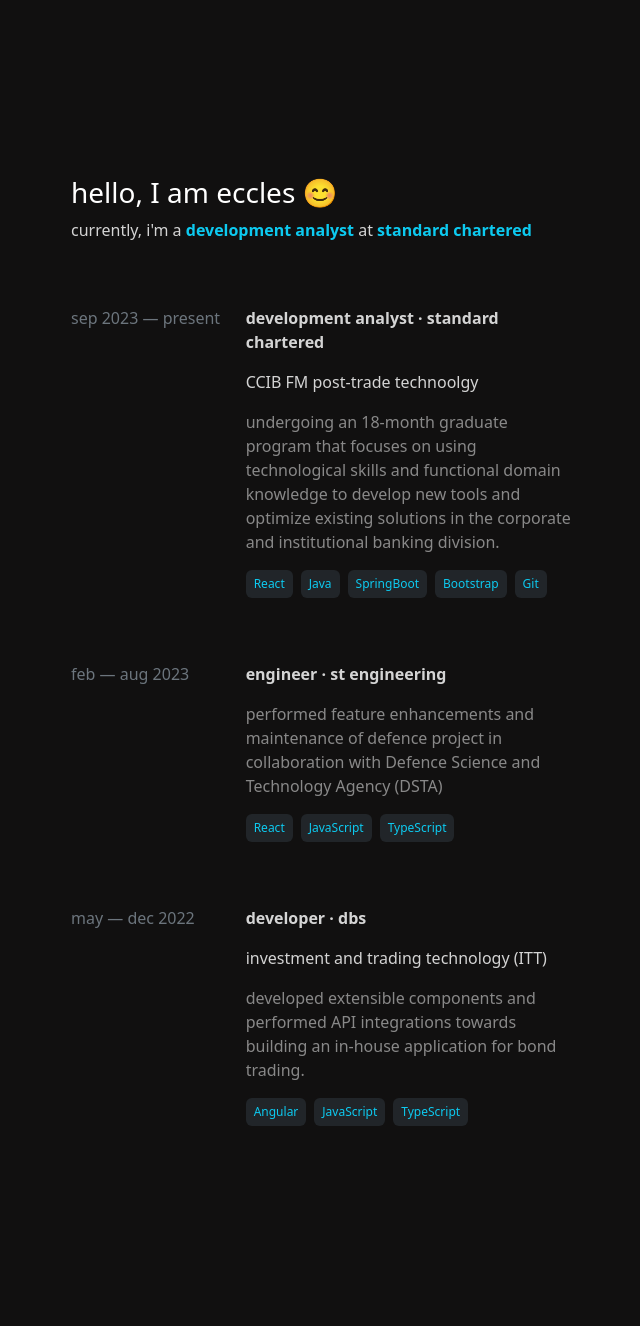
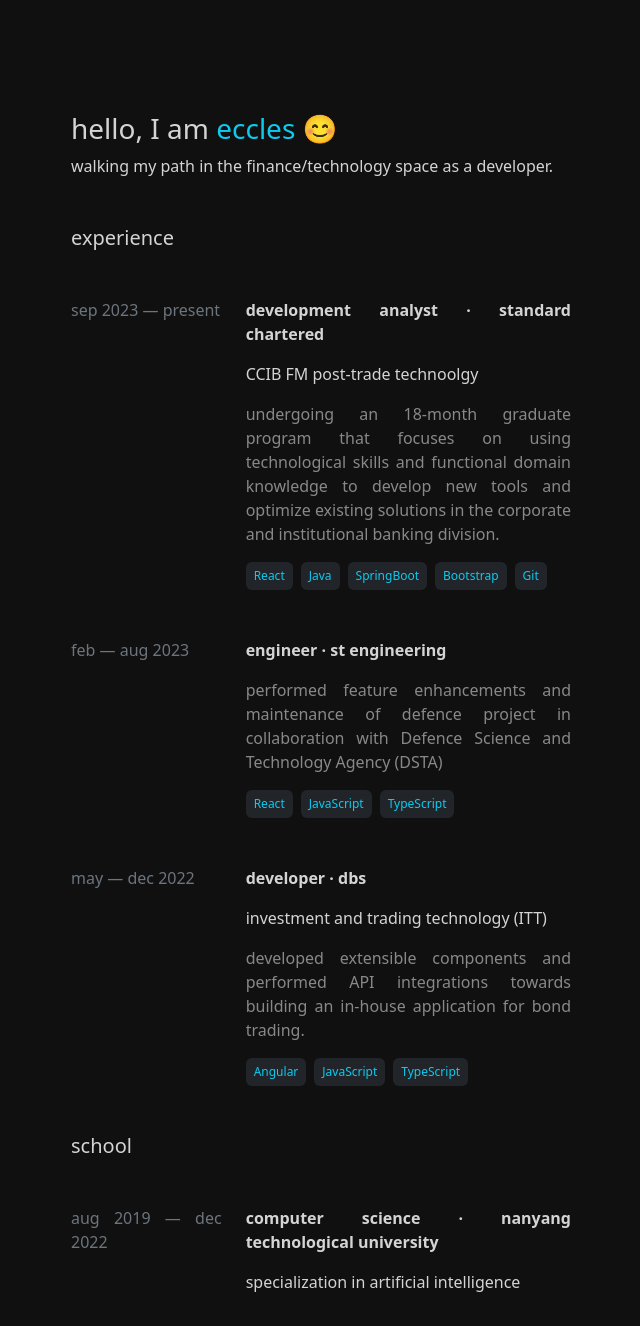
Before and after one commit to ecclessim/ecclessim.github.io, a React (Create React App) app in the folder ecc-pro-page/: page / in a window 1280 px wide. Shown: the whole page, without its empty margins (319-959 px from the left). Before the commit the page ends 1142 px from the top, so only its background shows below. Built offline with nearby package versions, Linux system fonts and the light colour scheme.

Commit message:
added school

```diff
--- a/ecc-pro-page/src/App.css
+++ b/ecc-pro-page/src/App.css
@@ -5,7 +5,7 @@
 body {
   padding: 1rem;
   font-family: system-ui, sans-serif;
-  color: white;
+  color: #d4d4d4;
   background-color: #111010;
 }
 
@@ -13,31 +13,20 @@
   max-width: 500px;
   height: 100%;
   margin: 0 auto;
-  margin-top: 10rem;
+  margin-top: 6rem;
 }
 
 p {
   color: #d4d4d4;
+  text-align: justify;
 }
 
 .section {
-  margin-top: 4rem;
-}
-
-strong {
-  color: paleturquoise;
+  margin-top: 3rem;
 }
 
 a {
-  color: white;
   text-decoration: none;
-  text-underline-offset: 0.2rem;
-  transition: text-underline-offset 500ms;
-}
-
-a:hover {
-  text-decoration: underline;
-  text-underline-offset: 0.5rem;
 }
 
 ::-webkit-scrollbar {
--- a/ecc-pro-page/src/App.js
+++ b/ecc-pro-page/src/App.js
@@ -6,27 +6,44 @@
 export default function App() {
   const currentRole = "development analyst";
   const currentCompany = "standard chartered";
-
+  const schoolExp = {
+    dateStart: "aug 2019",
+    dateEnd: "dec 2022",
+    role: "computer science",
+    companyName: "nanyang technological university",
+    team: "specialization in artificial intelligence",
+  };
   return (
     <div className="main">
       <h3>
         hello, I am{" "}
-        <a href="https://beacons.ai/ecclessim" target="_blank" rel="noreferrer">
+        <a
+          className="text-info"
+          href="https://beacons.ai/ecclessim"
+          target="_blank"
+          rel="noreferrer"
+        >
           eccles
         </a>{" "}
         😊
       </h3>
       <div className="body-text">
-        <p>
-          currently, i'm a <strong className="text-info">{currentRole}</strong> at{" "}
-          <strong className="text-info">{currentCompany}</strong>
-        </p>
+        <p>walking my path in the finance/technology space as a developer.</p>
       </div>
-      {experienceData.toReversed().map((e, i) => (
-        <div className="section" key={e.companyName + i}>
-          <ExperienceItem experience={e} />
+      <div className="section">
+        <h5>experience</h5>
+        {experienceData.toReversed().map((e, i) => (
+          <div className="section" key={e.companyName + i}>
+            <ExperienceItem experience={e} />
+          </div>
+        ))}
+      </div>
+      <div className="section">
+        <h5>school</h5>
+        <div className="section">
+          <ExperienceItem experience={schoolExp} />
         </div>
-      ))}
+      </div>
     </div>
   );
 }
--- a/ecc-pro-page/src/components/ExperienceItem.js
+++ b/ecc-pro-page/src/components/ExperienceItem.js
@@ -12,8 +12,11 @@
           {experience.role} · {experience.companyName}
         </p>
         <p className="fs-6 fw-medium">{experience.team}</p>
+        {experience.description && (
           <p className="fs-6 text-white-50">{experience.description}</p>
-        {experience.skills.map((s, i) => (
+        )}
+        {experience.skills &&
+          experience.skills.map((s, i) => (
             <span
               key={i}
               className="badge p-2 text-bg-dark me-2 text-info fw-medium"
```
Lines whose indentation alone changed are shown as unchanged.
